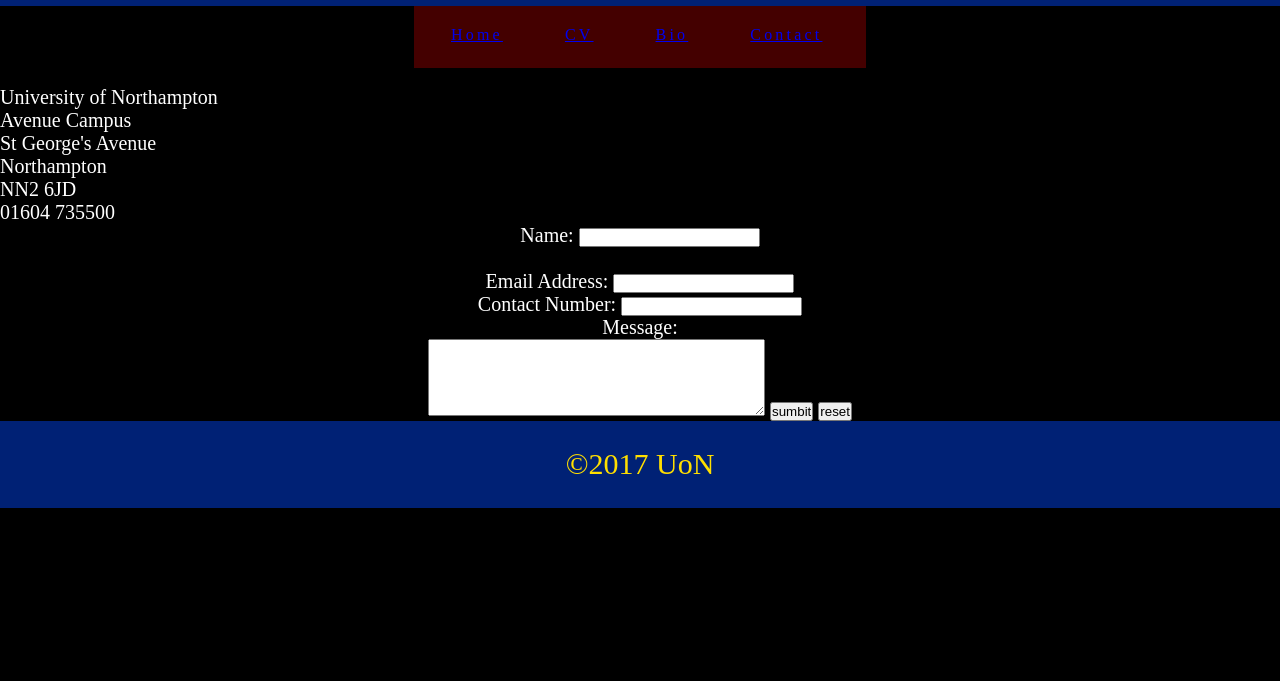
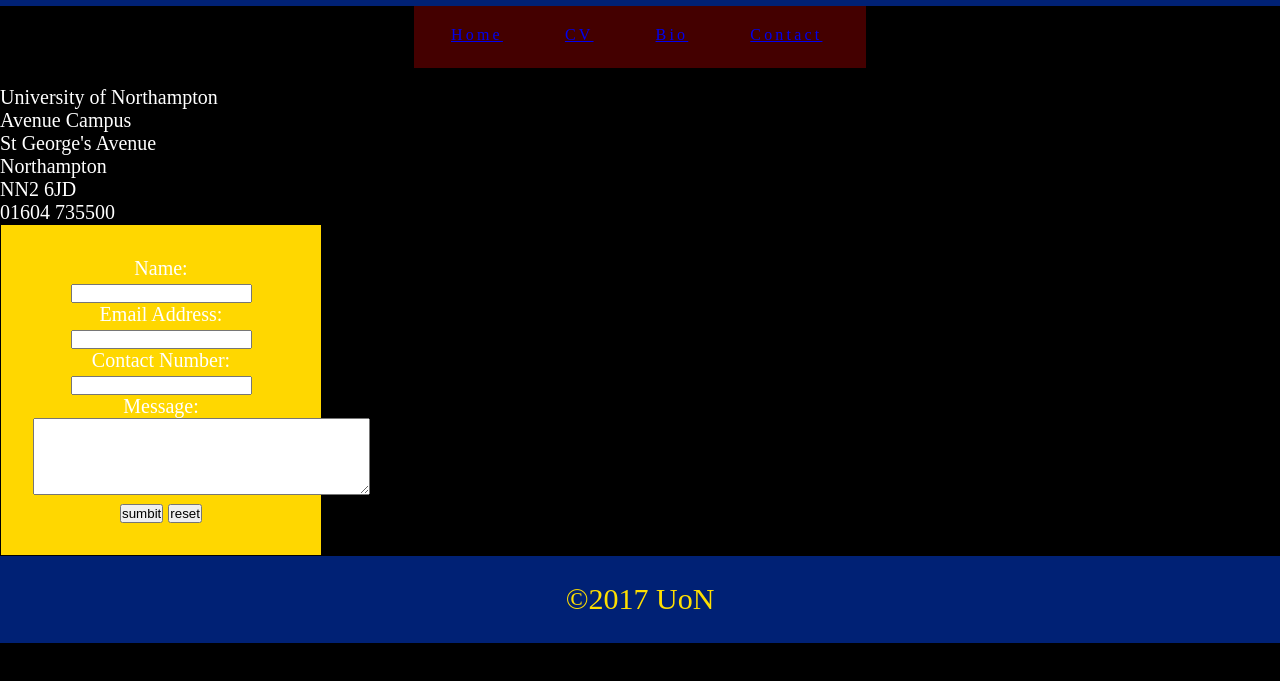
Before and after one commit to hamzak7860/csy1018-assign1, a plain HTML site: page contact.html in a window 1280 px wide. Shown: the part 99-780 px from the top of the page. Drawn offline with Linux system fonts and the light colour scheme.

Commit message:
eleventh update

```diff
--- a/contact.html
+++ b/contact.html
@@ -31,14 +31,14 @@
 
       <form>
       <div class="text 3">
-      <p>Name:
-      <input type="text"/></p>
+      <label for="text">Name:</label>  <br>
+      <input type="text" id="text">
       <br>
       <label for="text">Email Address:</label>
-      <input type="text"/>
+      <input type="text" id="text">
       <br>
       <label for="text">Contact Number:</label>
-      <input type="number"/>
+      <input type="number" id="text">
       <br>
       <label for="text">Message:</label>
       <br>
--- a/css/style.css
+++ b/css/style.css
@@ -26,7 +26,6 @@ body {
 /*media query
 flexbox
 responsive page(1 at least) */
-
 
 #navbar {
 margin-left: auto;;
@@ -75,19 +74,16 @@ width: 30%;
 margin-left: 35%;
 }
 
-.form {
-margin left: 10%;
-color: rgb(255,255,255);
+form {
+border: solid black 1px;
+padding: 2em;
+width: 20%;
+margin left: 35%;
+background-color: gold;
 }
 
 #name {
-  height: 20px;
-  width: 300px;
-  margin: auto;
-  margin-top: auto;
-  border-radius: 10px;
-  background-color: rgb(255, 223, 0);
-  color: rgb(255, 255, 255);
+
 }
 
 .text2 {
```
Also changed, not shown: index.html (+10 -2 lines), 1 other file.
